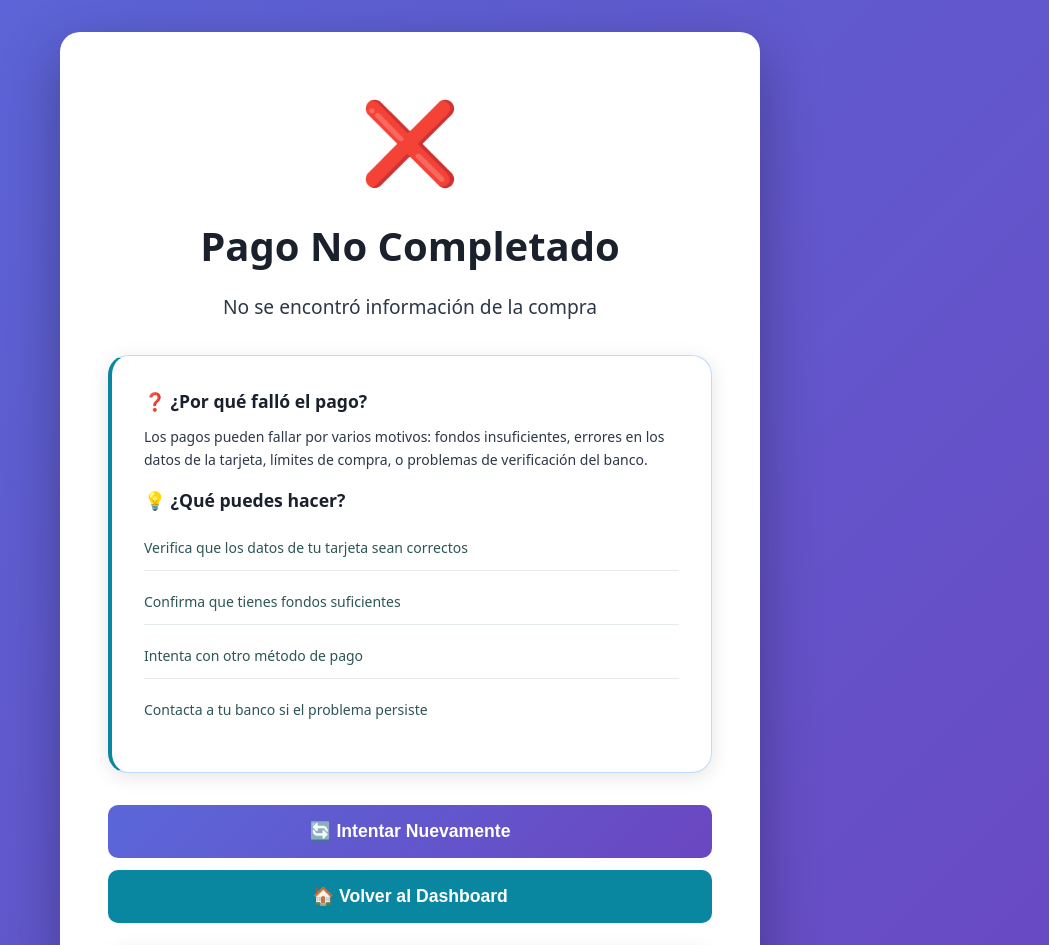
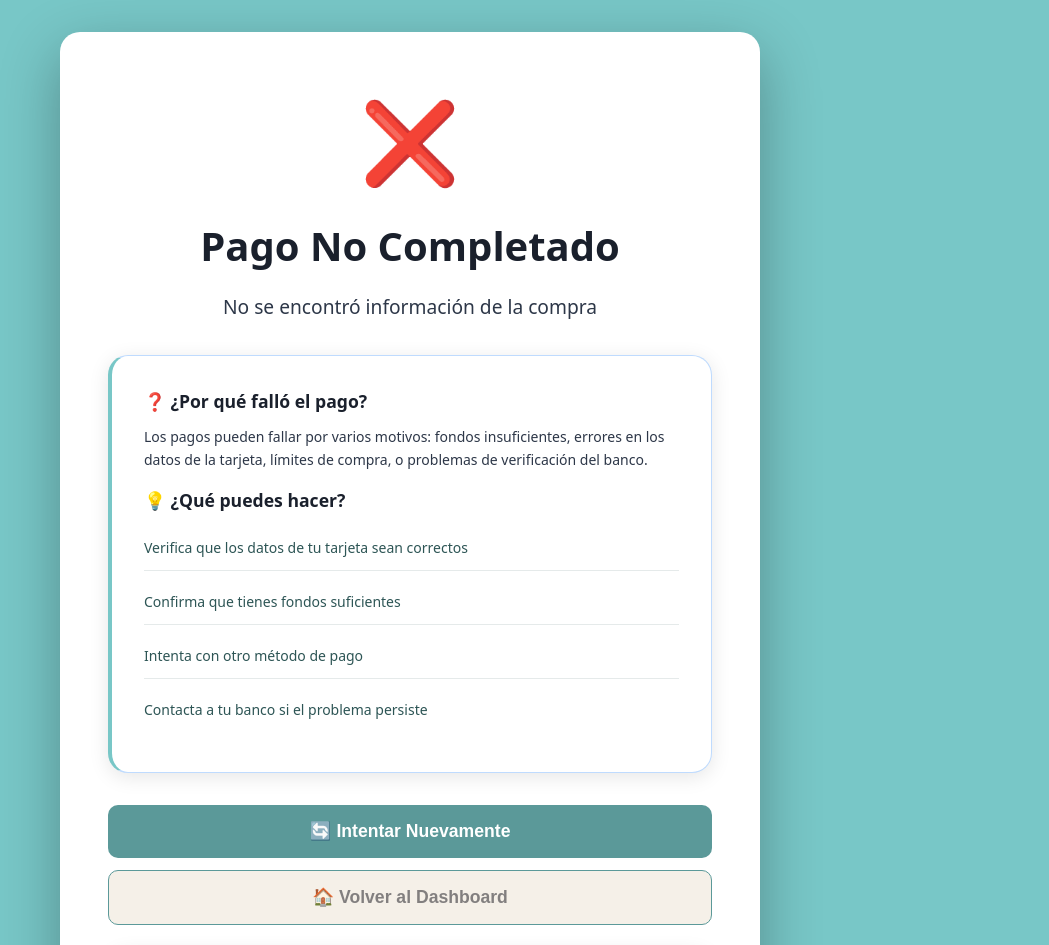
Before and after one commit to academiaparchada/frontend-academic, a React (Vite) app: page /pago-fallido in a window 1280 px wide. Shown: the top 945 px of the page, without its empty margins (230-1279 px from the left). Built offline with nearby package versions, Linux system fonts and the light colour scheme; no server answers.

Commit message:
correcion de css de apartados de pagos fallido, exitoso y pendiente

```diff
--- a/src/pages/login.jsx
+++ b/src/pages/login.jsx
@@ -100,6 +100,7 @@ export const Login = () => {
                   className="form-input"
                   value={email}
                   onChange={(e) => set_email(e.target.value)}
+                  placeholder="Ingresa tu correo electrónico"
                   required
                   disabled={loading}
                 />
--- a/src/styles/ResultadoPago.css
+++ b/src/styles/ResultadoPago.css
@@ -6,7 +6,7 @@
   align-items: center;
   justify-content: center;
   padding: 2rem;
-  background: linear-gradient(135deg, #5a67d8 0%, #6b46c1 100%);
+  background: #78c7c7;
 }
 
 .resultado-card {
@@ -116,7 +116,7 @@
 /* Info box */
 .info-box {
   background: #e6fffa;
-  border-left: 4px solid #0987a0;
+  border-left: 4px solid #78c7c7;
   border-radius: 8px;
   padding: 1.5rem;
   margin-bottom: 2rem;
@@ -224,24 +224,26 @@
 }
 
 .btn-primary {
-  background: linear-gradient(135deg, #5a67d8 0%, #6b46c1 100%);
+  background: #5b9999;
   color: white;
 }
 
 .btn-primary:hover:not(:disabled) {
   transform: translateY(-2px);
   box-shadow: 0 6px 20px rgba(90, 103, 216, 0.4);
-  background: linear-gradient(135deg, #4c51bf 0%, #553c9a 100%);
+  background: linear-gradient(135deg, #3d7373 0%, #2d5555 100%);
 }
 
 .btn-secondary {
-  background: #0987a0;
-  color: white;
+  background: #f5f0e8;
+  color: rgb(130, 127, 127);
+  border: 1.5px solid #5b9999;
 }
 
 .btn-secondary:hover {
-  background: #086f83;
+  background: linear-gradient(135deg, #5b9999 0%, #3d7373 100%);
   transform: translateY(-2px);
+  color: #f5f0e8;
   box-shadow: 0 6px 20px rgba(9, 135, 160, 0.3);
 }
 
```
